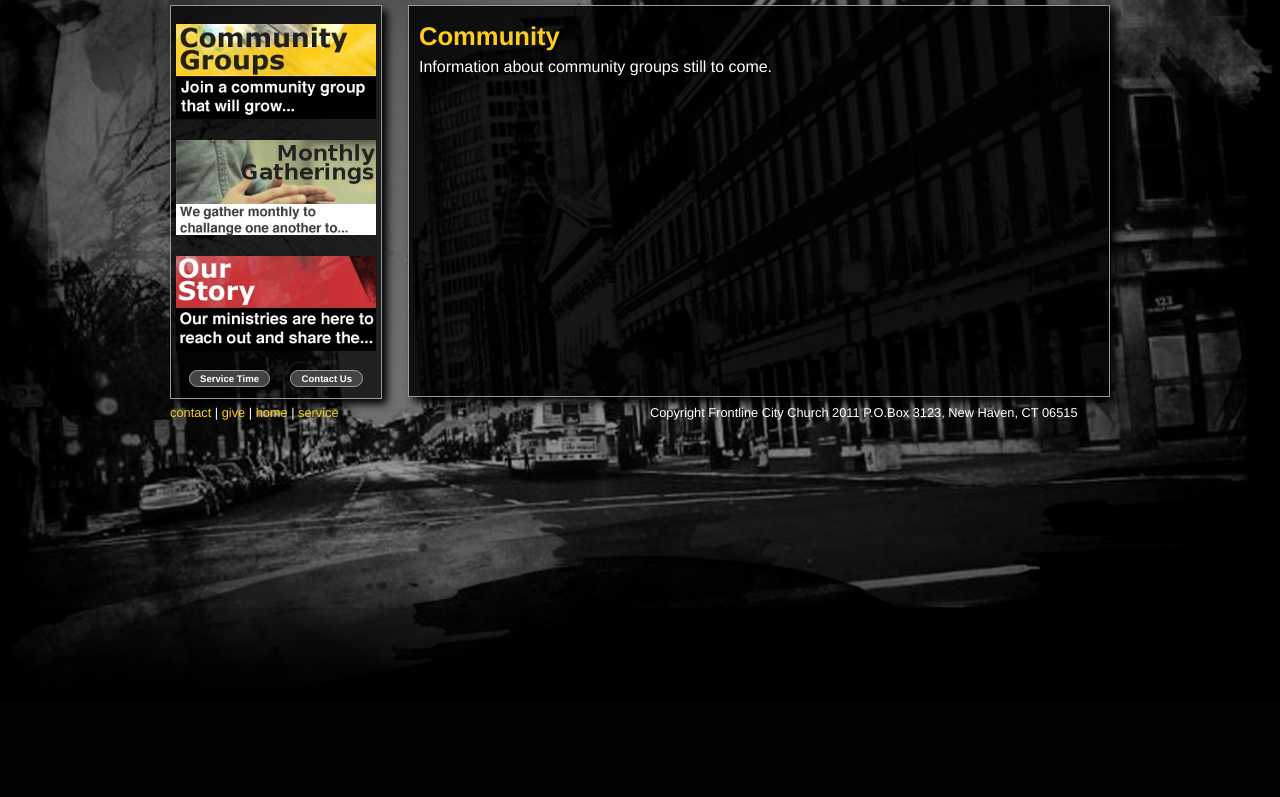
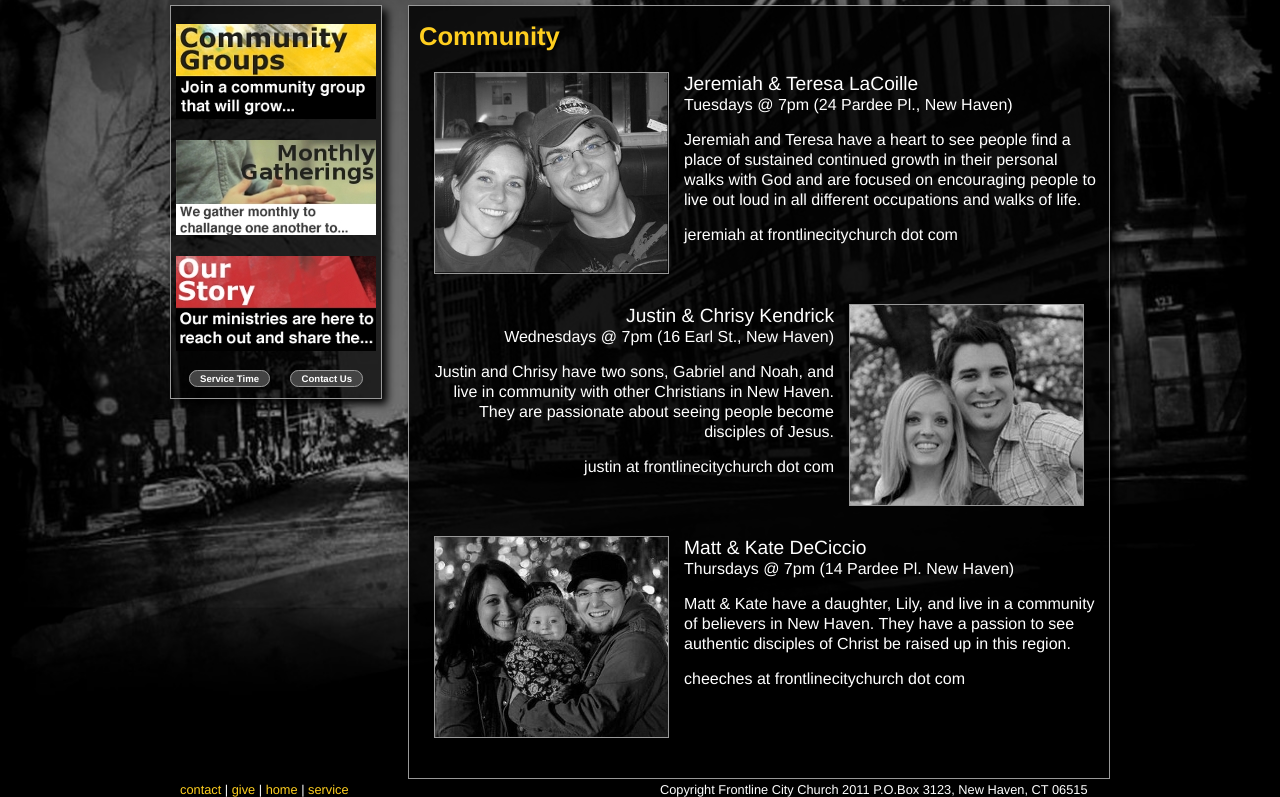
Before and after one commit to tcopple/frontline, a PHP site: page /when_and_where/community.php in a window 1280 px wide. Shown: the part 100-897 px from the top of the page. Before the commit the page ends 754 px from the top, so only its background shows below. Run offline with PHP 8.4, Linux system fonts and the light colour scheme; some libraries are stand-ins or nearby versions.

Commit message:
add deccicios to community groups page, changed video on front page, various other odds and ends.

```diff
--- a/css/frontline.css
+++ b/css/frontline.css
@@ -115,7 +115,8 @@ ul#tweets  {
 }
 
 #page_content img {
-  padding: 0px 15px;
+  margin: 0px 15px;
+  border: 1px solid #999;
 }
 
 #page_content #text {
--- a/css/global.css
+++ b/css/global.css
@@ -22,6 +22,8 @@ body {
 .inline { display: inline; }
 .block { display: block; }
 .center { text-align: center; }
+.text-right { text-align: right; }
+.text-left { text-align: left; }
 .middle { vertical-align: middle; }
 .seperator { width: 10px; float: left; height: 1px; }
 .shadow {
@@ -59,6 +61,7 @@ input.text {
   border: 1px solid #999999;
 }
 
+
 a {
   color: #fece1f;
   text-decoration: none;
--- a/js/frontline.js
+++ b/js/frontline.js
@@ -5,19 +5,6 @@ var tweet = 1;
 $(document).ready(function() {
   $('.scripture').scriptureLink();
 
-  fetch_tweets('fl_citychurch', 3, 1);
-
-  $.jGFeed('http://feeds.feedburner.com/agenerationtransformed',
-    function(feeds){
-      if(!feeds) {
-        return false;
-      }
-
-      $.each(feeds.entries, function(i, post) {
-        var dte = new Date(post.publishedDate);
-        $("<li />").html($.datepicker.formatDate("d M yy", dte) + " - " + post.title + " - ").appendTo($("ul#blogs"));
-      });
-    }, 10);
 });
 
 function fetch_tweets(handle, count, page) {
--- a/utilities.php
+++ b/utilities.php
@@ -19,6 +19,16 @@ function start($include = "", $title = "frontline city church") {
     <script type="text/javascript" src="/js/frontline.js"></script>
     <script type="text/javascript" src="/js/frontline.dropdown.js"></script>
     <?php echo $include; ?>
+    <script type="text/javascript">
+      var _gaq = _gaq || [];
+      _gaq.push(['_setAccount', 'UA-22936300-1']);
+      _gaq.push(['_trackPageview']);
+      (function() {
+        var ga = document.createElement('script'); ga.type = 'text/javascript'; ga.async = true;
+        ga.src = ('https:' == document.location.protocol ? 'https://ssl' : 'http://www') + '.google-analytics.com/ga.js';
+        var s = document.getElementsByTagName('script')[0]; s.parentNode.insertBefore(ga, s);
+      })();
+    </script>
   </head>
   <body>
   <div class="container_16">
--- a/when_and_where/community.php
+++ b/when_and_where/community.php
@@ -2,13 +2,54 @@
 include_once("../utilities.php");
 start();
 ?>
+
 <div id="page_content" class="grid_12 omega shadow">
-    <div id="text" >
-      <h3 class="yellow bold">Community</h3>
-      <p>
-        Information about community groups still to come.
-      </p>
+  <div id="text" >
+    <h3 class="yellow bold">Community</h3>
+    <div class="clear" style="height: 15px;"></div>
+    <div class="block" >
+      <div class="inline left">
+        <img src="/images/small_group_lacoilles.png"></img>
+      </div>
+      <div class="inline middle">
+        <h5>Jeremiah & Teresa LaCoille</h5>
+        <div>Tuesdays @ 7pm (24 Pardee Pl., New Haven)</div>
+        <div style="height: 15px;"></div>
+        <div>Jeremiah and Teresa have a heart to see people find a place of sustained continued growth in their personal walks with God and are focused on encouraging people to live out loud in all different occupations and walks of life.</div>
+        <div style="height: 15px;"></div>
+        <div>jeremiah at frontlinecitychurch dot com</div>
+      </div>
     </div>
+    <div class="clear" style="height: 25px;"></div>
+    <div class="block text-right" >
+      <div class="inline right ">
+        <img src="/images/small_group_kendricks.png"></img>
+      </div>
+      <div class="inline middle">
+        <h5>Justin & Chrisy Kendrick</h5>
+        <div>Wednesdays @ 7pm (16 Earl St., New Haven)</div>
+        <div style="height: 15px;"></div>
+        <div>Justin and Chrisy have two sons, Gabriel and Noah, and live in community with other Christians in New Haven. They are passionate about seeing people become disciples of Jesus.</div>
+        <div style="height: 15px;"></div>
+        <div>justin at frontlinecitychurch dot com</div>
+      </div>
+    </div>
+    <div class="clear" style="height: 25px;"></div>
+    <div class="block" >
+      <div class="inline left">
+        <img src="/images/small_group_cheeches.png"></img>
+      </div>
+      <div class="inline middle">
+        <h5>Matt & Kate DeCiccio</h5>
+        <div>Thursdays @ 7pm (14 Pardee Pl. New Haven)</div>
+        <div style="height: 15px;"></div>
+        <div>Matt & Kate have a daughter, Lily, and  live in a community of believers in New Haven. They  have  a passion  to see authentic disciples of Christ be raised up in this region.</div>
+        <div style="height: 15px;"></div>
+        <div>cheeches at frontlinecitychurch dot com</div>
+      </div>
+    </div>
+    <div class="clear" style="height: 25px;"></div>
+
   </div>
 </div>
 <?php stop(); ?>
```
Also changed, not shown: index.php (+1 -38 lines), images/small_group_cheeches.png (added), images/small_group_kendricks.png (added), images/small_group_lacoilles.png (added).
